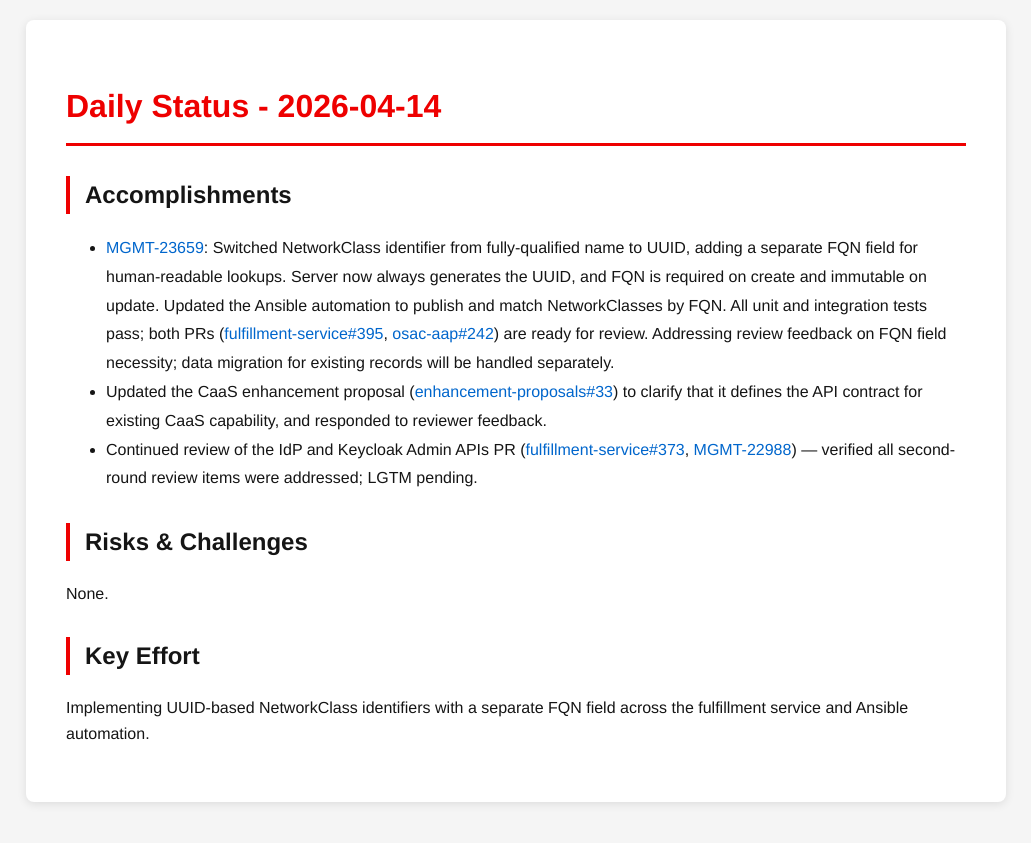
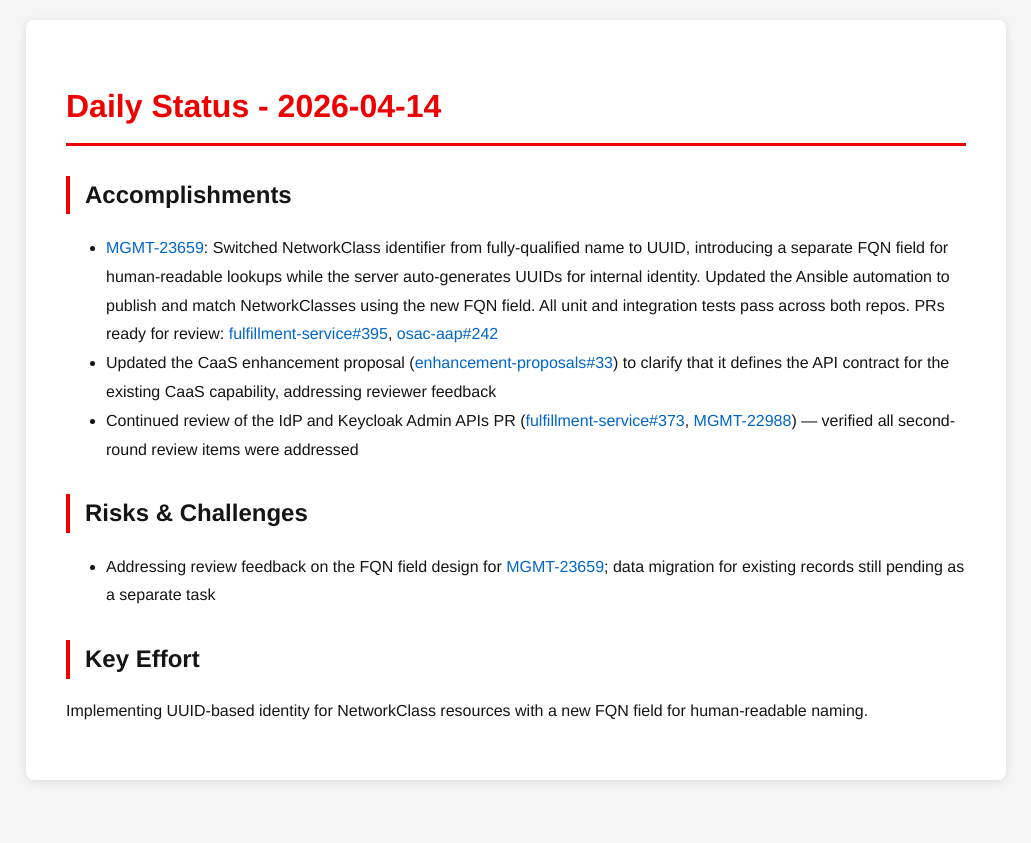
Before and after one commit to tzvatot/daily-status, a Jekyll site: the page built from 2026-04-14.md, in a window 1280 px wide. Shown: the top 843 px of the page, without its empty margins (124-1155 px from the left). Built offline with Jekyll 4.4.1, drawn with Linux system fonts in a browser that asks for light colours.

Commit message:
Daily status update - 2026-04-14

```diff
--- a/2026-04-14.md
+++ b/2026-04-14.md
@@ -7,12 +7,12 @@ date: 2026-04-14
 # Daily Status - 2026-04-14
 
 ## Accomplishments
-- [MGMT-23659](https://issues.redhat.com/browse/MGMT-23659): Switched NetworkClass identifier from fully-qualified name to UUID, adding a separate FQN field for human-readable lookups. Server now always generates the UUID, and FQN is required on create and immutable on update. Updated the Ansible automation to publish and match NetworkClasses by FQN. All unit and integration tests pass; both PRs ([fulfillment-service#395](https://github.com/osac-project/fulfillment-service/pull/395), [osac-aap#242](https://github.com/osac-project/osac-aap/pull/242)) are ready for review. Addressing review feedback on FQN field necessity; data migration for existing records will be handled separately.
-- Updated the CaaS enhancement proposal ([enhancement-proposals#33](https://github.com/osac-project/enhancement-proposals/pull/33)) to clarify that it defines the API contract for existing CaaS capability, and responded to reviewer feedback.
-- Continued review of the IdP and Keycloak Admin APIs PR ([fulfillment-service#373](https://github.com/osac-project/fulfillment-service/pull/373), [MGMT-22988](https://issues.redhat.com/browse/MGMT-22988)) — verified all second-round review items were addressed; LGTM pending.
+- [MGMT-23659](https://issues.redhat.com/browse/MGMT-23659): Switched NetworkClass identifier from fully-qualified name to UUID, introducing a separate FQN field for human-readable lookups while the server auto-generates UUIDs for internal identity. Updated the Ansible automation to publish and match NetworkClasses using the new FQN field. All unit and integration tests pass across both repos. PRs ready for review: [fulfillment-service#395](https://github.com/osac-project/fulfillment-service/pull/395), [osac-aap#242](https://github.com/osac-project/osac-aap/pull/242)
+- Updated the CaaS enhancement proposal ([enhancement-proposals#33](https://github.com/osac-project/enhancement-proposals/pull/33)) to clarify that it defines the API contract for the existing CaaS capability, addressing reviewer feedback
+- Continued review of the IdP and Keycloak Admin APIs PR ([fulfillment-service#373](https://github.com/osac-project/fulfillment-service/pull/373), [MGMT-22988](https://issues.redhat.com/browse/MGMT-22988)) — verified all second-round review items were addressed
 
 ## Risks & Challenges
-None.
+- Addressing review feedback on the FQN field design for [MGMT-23659](https://issues.redhat.com/browse/MGMT-23659); data migration for existing records still pending as a separate task
 
 ## Key Effort
-Implementing UUID-based NetworkClass identifiers with a separate FQN field across the fulfillment service and Ansible automation.
+Implementing UUID-based identity for NetworkClass resources with a new FQN field for human-readable naming.
```
